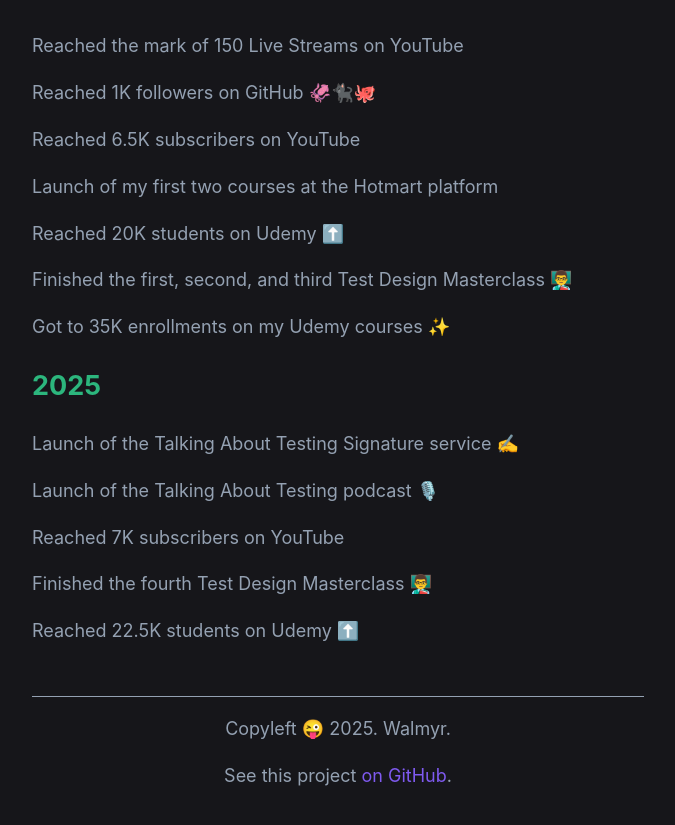
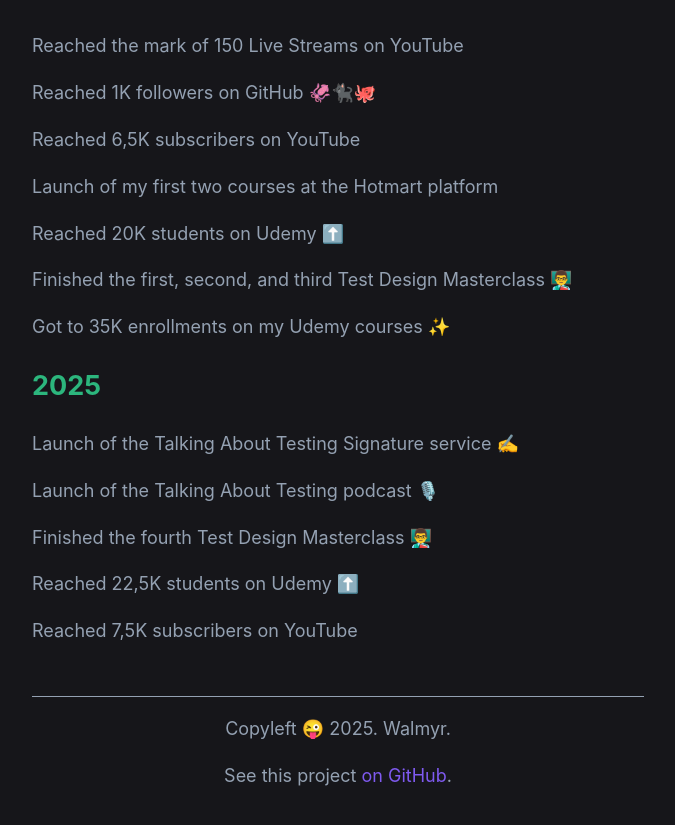
Before and after one commit to wlsf82/walmyr-nextjs, a Next.js app: page / in a window 1280 px wide. Shown: the part 3869-4694 px from the top of the page, without its empty margins (302-977 px from the left). Built offline with nearby package versions, Linux system fonts and the light colour scheme.

Commit message:
Update number of YouTube subscribers

```diff
--- a/components/achievements.js
+++ b/components/achievements.js
@@ -110,7 +110,7 @@
     events: [
       'Reached 17K students on Udemy ⬆️',
       'Got to 25K enrollments on my Udemy courses ✨',
-      'Reached 5.5K subscribers on YouTube 🥳',
+      'Reached 5,5K subscribers on YouTube 🥳',
       'Reached the mark of 100 Live Streams on YouTube 💯',
       'The Talking About Testing channel is sponsored by Zero Defect',
       'I spoke at the first CypressConf 🎙️',
@@ -123,7 +123,7 @@
     events: [
       'Reached the mark of 150 Live Streams on YouTube',
       'Reached 1K followers on GitHub 🦑🐈‍⬛🐙',
-      'Reached 6.5K subscribers on YouTube',
+      'Reached 6,5K subscribers on YouTube',
       'Launch of my first two courses at the Hotmart platform',
       'Reached 20K students on Udemy ⬆️',
       'Finished the first, second, and third Test Design Masterclass 👨‍🏫',
@@ -135,9 +135,9 @@
     events: [
       'Launch of the Talking About Testing Signature service ✍️',
       'Launch of the Talking About Testing podcast 🎙️',
-      'Reached 7K subscribers on YouTube',
       'Finished the fourth Test Design Masterclass 👨‍🏫',
-      'Reached 22.5K students on Udemy ⬆️',
+      'Reached 22,5K students on Udemy ⬆️',
+      'Reached 7,5K subscribers on YouTube',
     ]
   },
 ]
```
